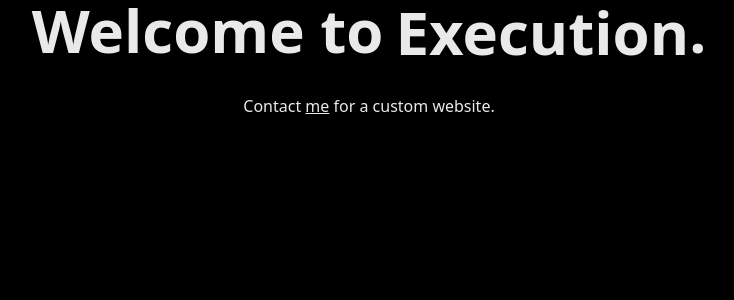
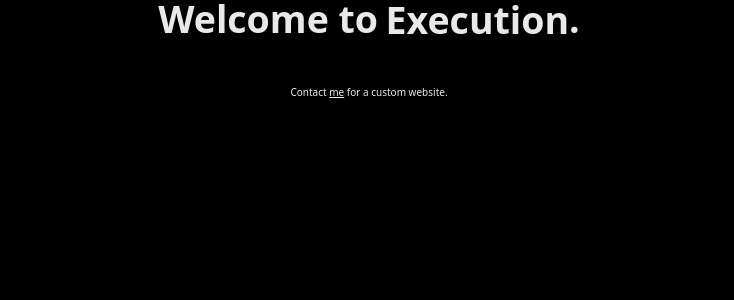
Before and after one commit to lincolngarcia/lincolngarcia, a Nuxt app: page / in a window 1280 px wide. Shown: the top 300 px of the page, without its empty margins (271-1005 px from the left). Built offline with nearby package versions, Linux system fonts and the light colour scheme.

Commit message:
feat/rem_is_10px

```diff
--- a/css/sovereign.css
+++ b/css/sovereign.css
@@ -7,6 +7,8 @@
 html{
   background-color: black;
   color: rgb(233, 233, 233);
+
+  font-size: 10px;
 
   animation-name: redFont;
   animation-duration: 3s;
--- a/tailwind.config.js
+++ b/tailwind.config.js
@@ -5,6 +5,408 @@ export const theme = {
     },
     colors: {
       'red': '#b41919'
+    },
+    spacing: {
+      "0.25": "0.25rem",
+      "0.5": "0.5rem",
+      "0.75": "0.75rem",
+      "1": "1rem",
+      "1.25": "1.25rem",
+      "1.5": "1.5rem",
+      "1.75": "1.75rem",
+      "2": "2rem",
+      "2.25": "2.25rem",
+      "2.5": "2.5rem",
+      "2.75": "2.75rem",
+      "3": "3rem",
+      "3.25": "3.25rem",
+      "3.5": "3.5rem",
+      "3.75": "3.75rem",
+      "4": "4rem",
+      "4.25": "4.25rem",
+      "4.5": "4.5rem",
+      "4.75": "4.75rem",
+      "5": "5rem",
+      "5.25": "5.25rem",
+      "5.5": "5.5rem",
+      "5.75": "5.75rem",
+      "6": "6rem",
+      "6.25": "6.25rem",
+      "6.5": "6.5rem",
+      "6.75": "6.75rem",
+      "7": "7rem",
+      "7.25": "7.25rem",
+      "7.5": "7.5rem",
+      "7.75": "7.75rem",
+      "8": "8rem",
+      "8.25": "8.25rem",
+      "8.5": "8.5rem",
+      "8.75": "8.75rem",
+      "9": "9rem",
+      "9.25": "9.25rem",
+      "9.5": "9.5rem",
+      "9.75": "9.75rem",
+      "10": "10rem",
+      "10.25": "10.25rem",
+      "10.5": "10.5rem",
+      "10.75": "10.75rem",
+      "11": "11rem",
+      "11.25": "11.25rem",
+      "11.5": "11.5rem",
+      "11.75": "11.75rem",
+      "12": "12rem",
+      "12.25": "12.25rem",
+      "12.5": "12.5rem",
+      "12.75": "12.75rem",
+      "13": "13rem",
+      "13.25": "13.25rem",
+      "13.5": "13.5rem",
+      "13.75": "13.75rem",
+      "14": "14rem",
+      "14.25": "14.25rem",
+      "14.5": "14.5rem",
+      "14.75": "14.75rem",
+      "15": "15rem",
+      "15.25": "15.25rem",
+      "15.5": "15.5rem",
+      "15.75": "15.75rem",
+      "16": "16rem",
+      "16.25": "16.25rem",
+      "16.5": "16.5rem",
+      "16.75": "16.75rem",
+      "17": "17rem",
+      "17.25": "17.25rem",
+      "17.5": "17.5rem",
+      "17.75": "17.75rem",
+      "18": "18rem",
+      "18.25": "18.25rem",
+      "18.5": "18.5rem",
+      "18.75": "18.75rem",
+      "19": "19rem",
+      "19.25": "19.25rem",
+      "19.5": "19.5rem",
+      "19.75": "19.75rem",
+      "20": "20rem",
+      "20.25": "20.25rem",
+      "20.5": "20.5rem",
+      "20.75": "20.75rem",
+      "21": "21rem",
+      "21.25": "21.25rem",
+      "21.5": "21.5rem",
+      "21.75": "21.75rem",
+      "22": "22rem",
+      "22.25": "22.25rem",
+      "22.5": "22.5rem",
+      "22.75": "22.75rem",
+      "23": "23rem",
+      "23.25": "23.25rem",
+      "23.5": "23.5rem",
+      "23.75": "23.75rem",
+      "24": "24rem",
+      "24.25": "24.25rem",
+      "24.5": "24.5rem",
+      "24.75": "24.75rem",
+      "25": "25rem",
+      "25.25": "25.25rem",
+      "25.5": "25.5rem",
+      "25.75": "25.75rem",
+      "26": "26rem",
+      "26.25": "26.25rem",
+      "26.5": "26.5rem",
+      "26.75": "26.75rem",
+      "27": "27rem",
+      "27.25": "27.25rem",
+      "27.5": "27.5rem",
+      "27.75": "27.75rem",
+      "28": "28rem",
+      "28.25": "28.25rem",
+      "28.5": "28.5rem",
+      "28.75": "28.75rem",
+      "29": "29rem",
+      "29.25": "29.25rem",
+      "29.5": "29.5rem",
+      "29.75": "29.75rem",
+      "30": "30rem",
+      "30.25": "30.25rem",
+      "30.5": "30.5rem",
+      "30.75": "30.75rem",
+      "31": "31rem",
+      "31.25": "31.25rem",
+      "31.5": "31.5rem",
+      "31.75": "31.75rem",
+      "32": "32rem",
+      "32.25": "32.25rem",
+      "32.5": "32.5rem",
+      "32.75": "32.75rem",
+      "33": "33rem",
+      "33.25": "33.25rem",
+      "33.5": "33.5rem",
+      "33.75": "33.75rem",
+      "34": "34rem",
+      "34.25": "34.25rem",
+      "34.5": "34.5rem",
+      "34.75": "34.75rem",
+      "35": "35rem",
+      "35.25": "35.25rem",
+      "35.5": "35.5rem",
+      "35.75": "35.75rem",
+      "36": "36rem",
+      "36.25": "36.25rem",
+      "36.5": "36.5rem",
+      "36.75": "36.75rem",
+      "37": "37rem",
+      "37.25": "37.25rem",
+      "37.5": "37.5rem",
+      "37.75": "37.75rem",
+      "38": "38rem",
+      "38.25": "38.25rem",
+      "38.5": "38.5rem",
+      "38.75": "38.75rem",
+      "39": "39rem",
+      "39.25": "39.25rem",
+      "39.5": "39.5rem",
+      "39.75": "39.75rem",
+      "40": "40rem",
+      "40.25": "40.25rem",
+      "40.5": "40.5rem",
+      "40.75": "40.75rem",
+      "41": "41rem",
+      "41.25": "41.25rem",
+      "41.5": "41.5rem",
+      "41.75": "41.75rem",
+      "42": "42rem",
+      "42.25": "42.25rem",
+      "42.5": "42.5rem",
+      "42.75": "42.75rem",
+      "43": "43rem",
+      "43.25": "43.25rem",
+      "43.5": "43.5rem",
+      "43.75": "43.75rem",
+      "44": "44rem",
+      "44.25": "44.25rem",
+      "44.5": "44.5rem",
+      "44.75": "44.75rem",
+      "45": "45rem",
+      "45.25": "45.25rem",
+      "45.5": "45.5rem",
+      "45.75": "45.75rem",
+      "46": "46rem",
+      "46.25": "46.25rem",
+      "46.5": "46.5rem",
+      "46.75": "46.75rem",
+      "47": "47rem",
+      "47.25": "47.25rem",
+      "47.5": "47.5rem",
+      "47.75": "47.75rem",
+      "48": "48rem",
+      "48.25": "48.25rem",
+      "48.5": "48.5rem",
+      "48.75": "48.75rem",
+      "49": "49rem",
+      "49.25": "49.25rem",
+      "49.5": "49.5rem",
+      "49.75": "49.75rem",
+      "50": "50rem",
+      "50.25": "50.25rem",
+      "50.5": "50.5rem",
+      "50.75": "50.75rem",
+      "51": "51rem",
+      "51.25": "51.25rem",
+      "51.5": "51.5rem",
+      "51.75": "51.75rem",
+      "52": "52rem",
+      "52.25": "52.25rem",
+      "52.5": "52.5rem",
+      "52.75": "52.75rem",
+      "53": "53rem",
+      "53.25": "53.25rem",
+      "53.5": "53.5rem",
+      "53.75": "53.75rem",
+      "54": "54rem",
+      "54.25": "54.25rem",
+      "54.5": "54.5rem",
+      "54.75": "54.75rem",
+      "55": "55rem",
+      "55.25": "55.25rem",
+      "55.5": "55.5rem",
+      "55.75": "55.75rem",
+      "56": "56rem",
+      "56.25": "56.25rem",
+      "56.5": "56.5rem",
+      "56.75": "56.75rem",
+      "57": "57rem",
+      "57.25": "57.25rem",
+      "57.5": "57.5rem",
+      "57.75": "57.75rem",
+      "58": "58rem",
+      "58.25": "58.25rem",
+      "58.5": "58.5rem",
+      "58.75": "58.75rem",
+      "59": "59rem",
+      "59.25": "59.25rem",
+      "59.5": "59.5rem",
+      "59.75": "59.75rem",
+      "60": "60rem",
+      "60.25": "60.25rem",
+      "60.5": "60.5rem",
+      "60.75": "60.75rem",
+      "61": "61rem",
+      "61.25": "61.25rem",
+      "61.5": "61.5rem",
+      "61.75": "61.75rem",
+      "62": "62rem",
+      "62.25": "62.25rem",
+      "62.5": "62.5rem",
+      "62.75": "62.75rem",
+      "63": "63rem",
+      "63.25": "63.25rem",
+      "63.5": "63.5rem",
+      "63.75": "63.75rem",
+      "64": "64rem",
+      "64.25": "64.25rem",
+      "64.5": "64.5rem",
+      "64.75": "64.75rem",
+      "65": "65rem",
+      "65.25": "65.25rem",
+      "65.5": "65.5rem",
+      "65.75": "65.75rem",
+      "66": "66rem",
+      "66.25": "66.25rem",
+      "66.5": "66.5rem",
+      "66.75": "66.75rem",
+      "67": "67rem",
+      "67.25": "67.25rem",
+      "67.5": "67.5rem",
+      "67.75": "67.75rem",
+      "68": "68rem",
+      "68.25": "68.25rem",
+      "68.5": "68.5rem",
+      "68.75": "68.75rem",
+      "69": "69rem",
+      "69.25": "69.25rem",
+      "69.5": "69.5rem",
+      "69.75": "69.75rem",
+      "70": "70rem",
+      "70.25": "70.25rem",
+      "70.5": "70.5rem",
+      "70.75": "70.75rem",
+      "71": "71rem",
+      "71.25": "71.25rem",
+      "71.5": "71.5rem",
+      "71.75": "71.75rem",
+      "72": "72rem",
+      "72.25": "72.25rem",
+      "72.5": "72.5rem",
+      "72.75": "72.75rem",
+      "73": "73rem",
+      "73.25": "73.25rem",
+      "73.5": "73.5rem",
+      "73.75": "73.75rem",
+      "74": "74rem",
+      "74.25": "74.25rem",
+      "74.5": "74.5rem",
+      "74.75": "74.75rem",
+      "75": "75rem",
+      "75.25": "75.25rem",
+      "75.5": "75.5rem",
+      "75.75": "75.75rem",
+      "76": "76rem",
+      "76.25": "76.25rem",
+      "76.5": "76.5rem",
+      "76.75": "76.75rem",
+      "77": "77rem",
+      "77.25": "77.25rem",
+      "77.5": "77.5rem",
+      "77.75": "77.75rem",
+      "78": "78rem",
+      "78.25": "78.25rem",
+      "78.5": "78.5rem",
+      "78.75": "78.75rem",
+      "79": "79rem",
+      "79.25": "79.25rem",
+      "79.5": "79.5rem",
+      "79.75": "79.75rem",
+      "80": "80rem",
+      "80.25": "80.25rem",
+      "80.5": "80.5rem",
+      "80.75": "80.75rem",
+      "81": "81rem",
+      "81.25": "81.25rem",
+      "81.5": "81.5rem",
+      "81.75": "81.75rem",
+      "82": "82rem",
+      "82.25": "82.25rem",
+      "82.5": "82.5rem",
+      "82.75": "82.75rem",
+      "83": "83rem",
+      "83.25": "83.25rem",
+      "83.5": "83.5rem",
+      "83.75": "83.75rem",
+      "84": "84rem",
+      "84.25": "84.25rem",
+      "84.5": "84.5rem",
+      "84.75": "84.75rem",
+      "85": "85rem",
+      "85.25": "85.25rem",
+      "85.5": "85.5rem",
+      "85.75": "85.75rem",
+      "86": "86rem",
+      "86.25": "86.25rem",
+      "86.5": "86.5rem",
+      "86.75": "86.75rem",
+      "87": "87rem",
+      "87.25": "87.25rem",
+      "87.5": "87.5rem",
+      "87.75": "87.75rem",
+      "88": "88rem",
+      "88.25": "88.25rem",
+      "88.5": "88.5rem",
+      "88.75": "88.75rem",
+      "89": "89rem",
+      "89.25": "89.25rem",
+      "89.5": "89.5rem",
+      "89.75": "89.75rem",
+      "90": "90rem",
+      "90.25": "90.25rem",
+      "90.5": "90.5rem",
+      "90.75": "90.75rem",
+      "91": "91rem",
+      "91.25": "91.25rem",
+      "91.5": "91.5rem",
+      "91.75": "91.75rem",
+      "92": "92rem",
+      "92.25": "92.25rem",
+      "92.5": "92.5rem",
+      "92.75": "92.75rem",
+      "93": "93rem",
+      "93.25": "93.25rem",
+      "93.5": "93.5rem",
+      "93.75": "93.75rem",
+      "94": "94rem",
+      "94.25": "94.25rem",
+      "94.5": "94.5rem",
+      "94.75": "94.75rem",
+      "95": "95rem",
+      "95.25": "95.25rem",
+      "95.5": "95.5rem",
+      "95.75": "95.75rem",
+      "96": "96rem",
+      "96.25": "96.25rem",
+      "96.5": "96.5rem",
+      "96.75": "96.75rem",
+      "97": "97rem",
+      "97.25": "97.25rem",
+      "97.5": "97.5rem",
+      "97.75": "97.75rem",
+      "98": "98rem",
+      "98.25": "98.25rem",
+      "98.5": "98.5rem",
+      "98.75": "98.75rem",
+      "99": "99rem",
+      "99.25": "99.25rem",
+      "99.5": "99.5rem",
+      "99.75": "99.75rem",
+      "100": "100rem"
     }
   }
 };
```
